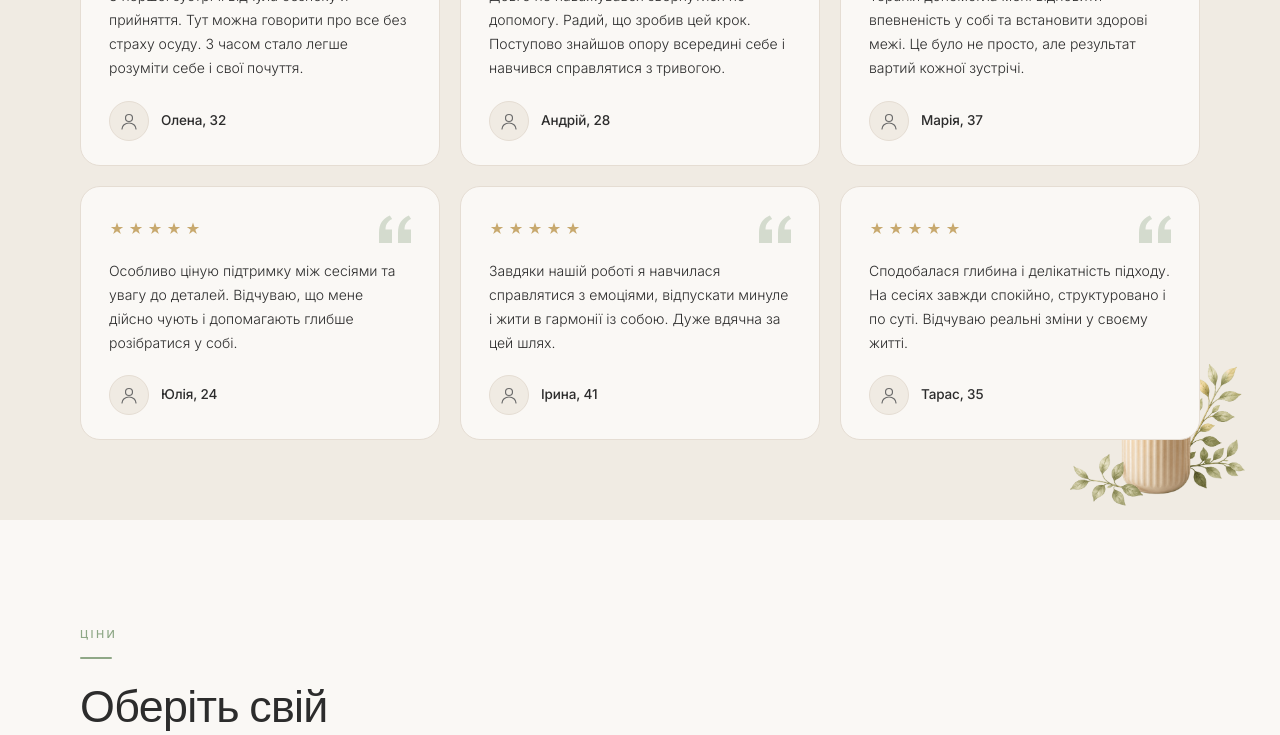
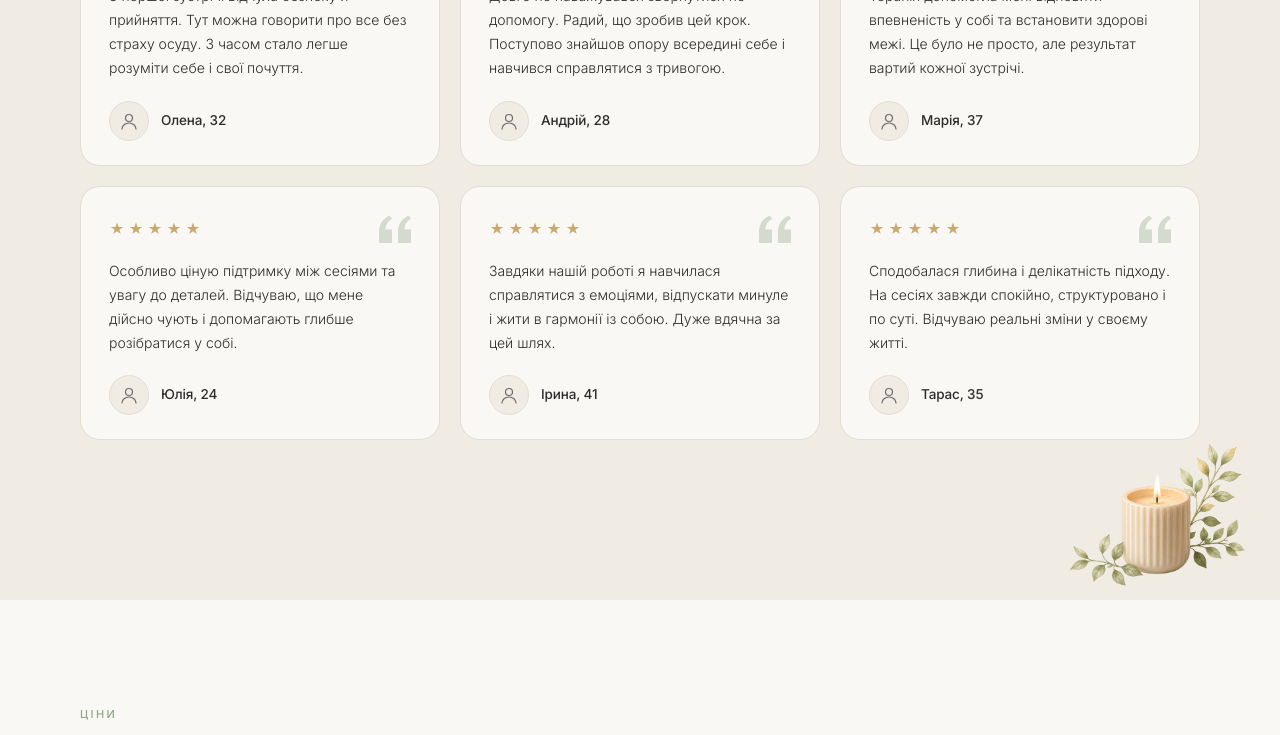
Before and after one commit to danylonahorniuk/psychologist-landing, a Next.js app: page / in a window 1280 px wide. Shown: the part 4659-5394 px from the top of the page. Built offline with nearby package versions, Linux system fonts and the light colour scheme.

Commit message:
feat: calibrate candle position to sit right below cards

```diff
--- a/components/Testimonials.tsx
+++ b/components/Testimonials.tsx
@@ -57,7 +57,7 @@ const QuoteIcon = () => (
 
 export default function Testimonials() {
   return (
-    <section id="reviews" style={{ position: "relative", padding: "100px 80px 80px", background: "var(--bg-warm)" }}>
+    <section id="reviews" style={{ position: "relative", padding: "100px 80px 160px", background: "var(--bg-warm)" }}>
       <style>{`
         .testimonial-card {
           transition: transform 0.3s ease, box-shadow 0.3s ease, border-color 0.3s ease;
@@ -74,8 +74,8 @@ export default function Testimonials() {
         <Image src="/herb.png" alt="" fill style={{ objectFit: "contain", objectPosition: "top right" }} sizes="340px" />
       </div>
 
-      {/* Candle — bottom-right, sits below cards via lower zIndex */}
-      <div style={{ position: "absolute", bottom: "0", right: "0", width: "240px", height: "240px", pointerEvents: "none", zIndex: 1 }}>
+      {/* Candle — bottom-right */}
+      <div style={{ position: "absolute", bottom: "0", right: "0", width: "240px", height: "220px", pointerEvents: "none", zIndex: 10 }}>
         <Image src="/candle.png" alt="" fill style={{ objectFit: "contain", objectPosition: "bottom right" }} sizes="220px" />
       </div>
 
```
